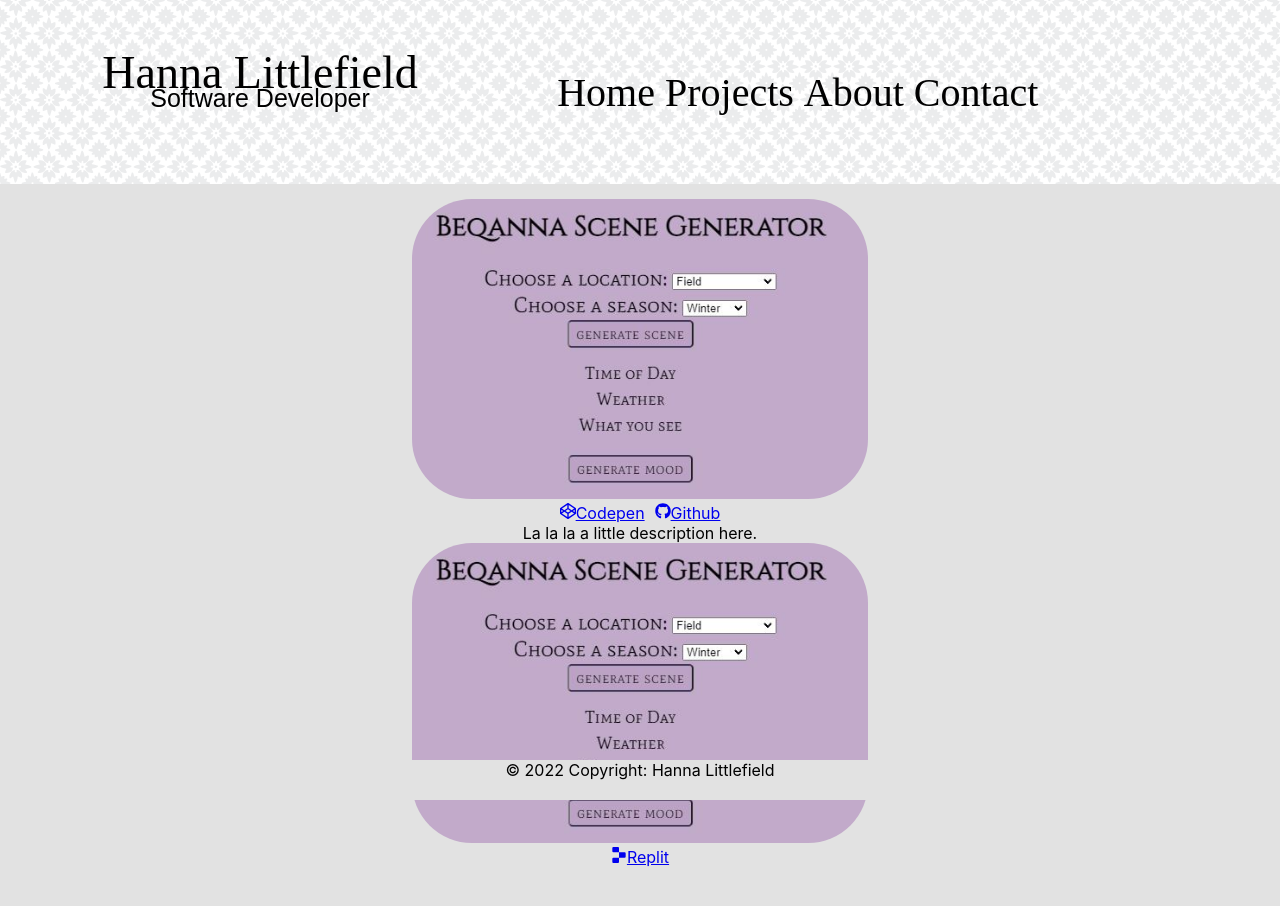
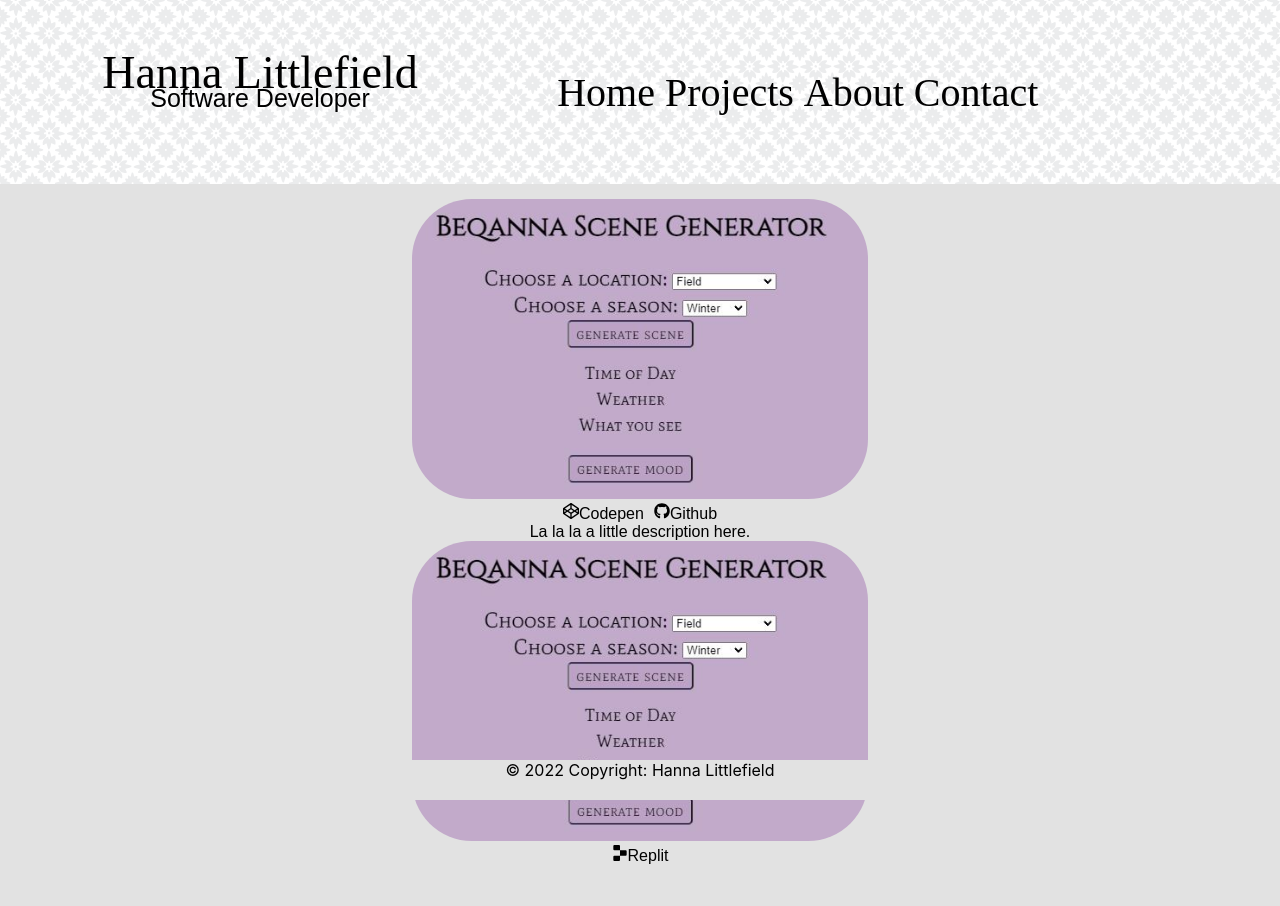
Before and after one commit to hannamlittlefield/AlexanderSucks, a React (Create React App) app: page /projects in a window 1280 px wide. Shown: the top 906 px of the page. Built offline with nearby package versions, Linux system fonts and the light colour scheme; a web font is replaced by a local one.

Commit message:
styling links on Projects page

```diff
--- a/src/App.css
+++ b/src/App.css
@@ -25,6 +25,20 @@ a {
   background-color: #e2e2e2;
   padding-top: 15px;
   height: 100vh;
+  font-family: arial;
+}
+
+.Projects a:link{
+  text-decoration: none;
+  color:black;
+}
+
+.Projects a:visited{
+  color: black;
+}
+
+.Projects a:hover{
+  color:#ce93d8;
 }
 
 .About{
```
